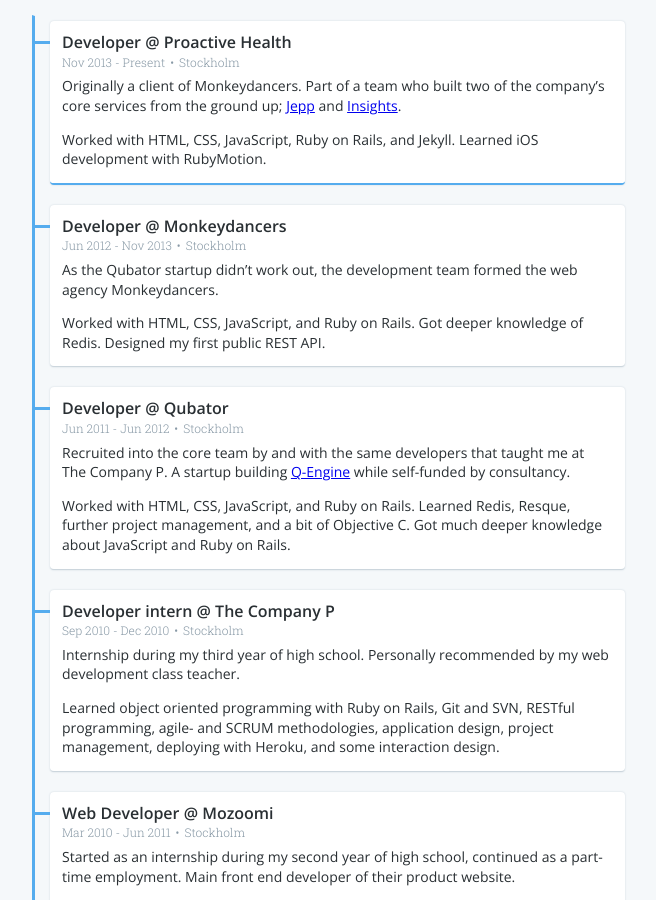
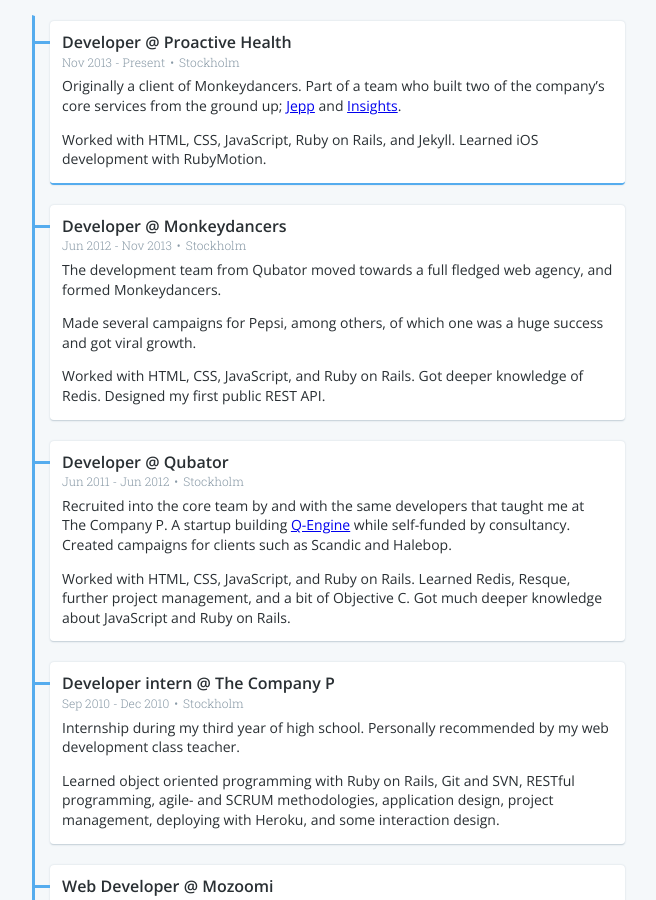
Before and after one commit to zykadelic/zykadelic.github.io, a Jekyll site: the page built from index.html, in a window 1280 px wide and 900 px high, scrolled down 555 px. Shown: the whole window, without its empty margins (312-968 px from the left). Built offline with Jekyll 4.4.1, drawn with Linux system fonts in a browser that asks for light colours.

Commit message:
adds client examples

```diff
--- a/_data/timeline.yml
+++ b/_data/timeline.yml
@@ -32,7 +32,7 @@
   start_date: 2011-06-01
   end_date: 2012-06-01
   description:
-  - Recruited into the core team by and with the same developers that taught me at The Company P. A startup building <a href="http://qubator.com/qengine.html" target="_blank">Q-Engine</a> while self-funded by consultancy.
+  - Recruited into the core team by and with the same developers that taught me at The Company P. A startup building <a href="http://qubator.com/qengine.html" target="_blank">Q-Engine</a> while self-funded by consultancy. Created campaigns for clients such as Scandic and Halebop.
   - Worked with HTML, CSS, JavaScript, and Ruby on Rails. Learned Redis, Resque, further project management, and a bit of Objective C. Got much deeper knowledge about JavaScript and Ruby on Rails.
 
 - role: Developer
@@ -41,7 +41,8 @@
   start_date: 2012-06-01
   end_date: 2013-11-01
   description:
-  - As the Qubator startup didn’t work out, the development team formed the web agency Monkeydancers.
+  - The development team from Qubator moved towards a full fledged web agency, and formed Monkeydancers.
+  - Made several campaigns for Pepsi, among others, of which one was a huge success and got viral growth.
   - Worked with HTML, CSS, JavaScript, and Ruby on Rails. Got deeper knowledge of Redis. Designed my first public REST API.
 
 - role: Developer
```
